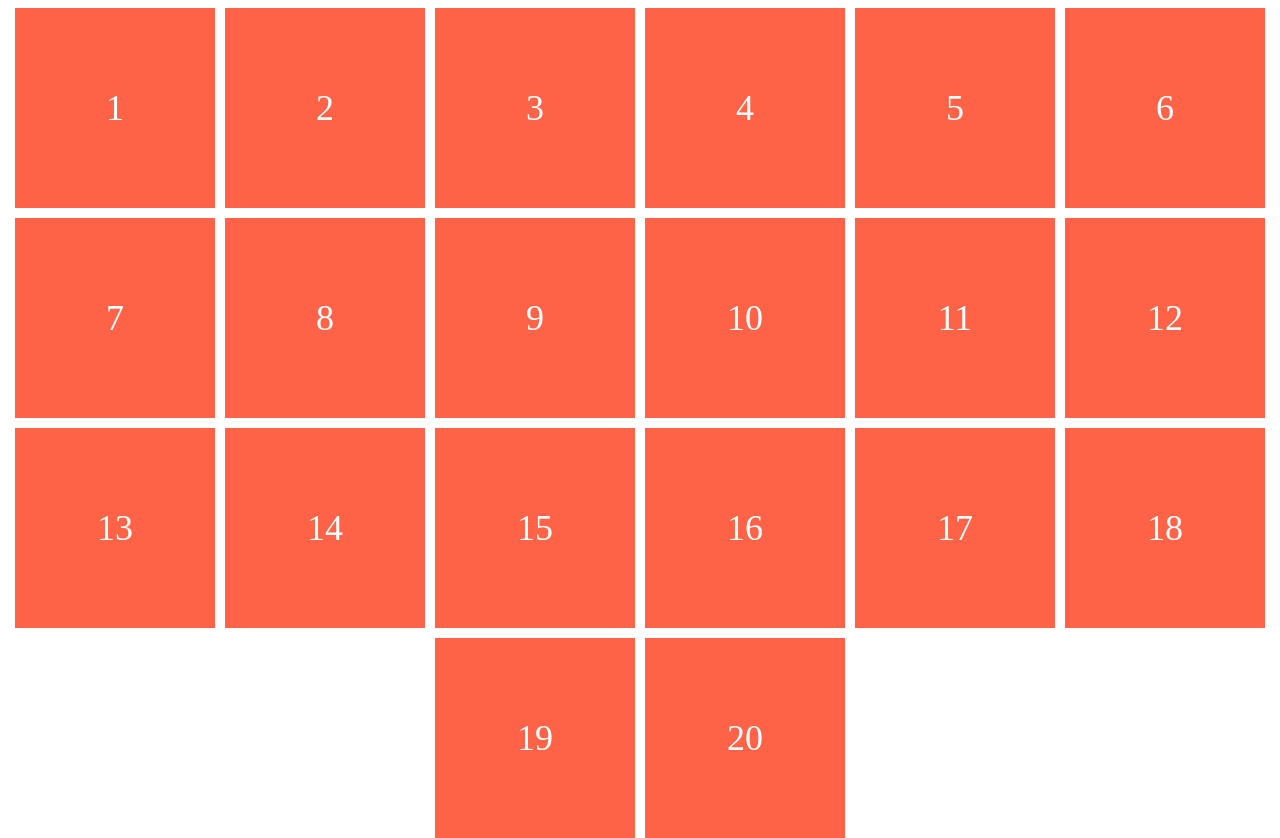
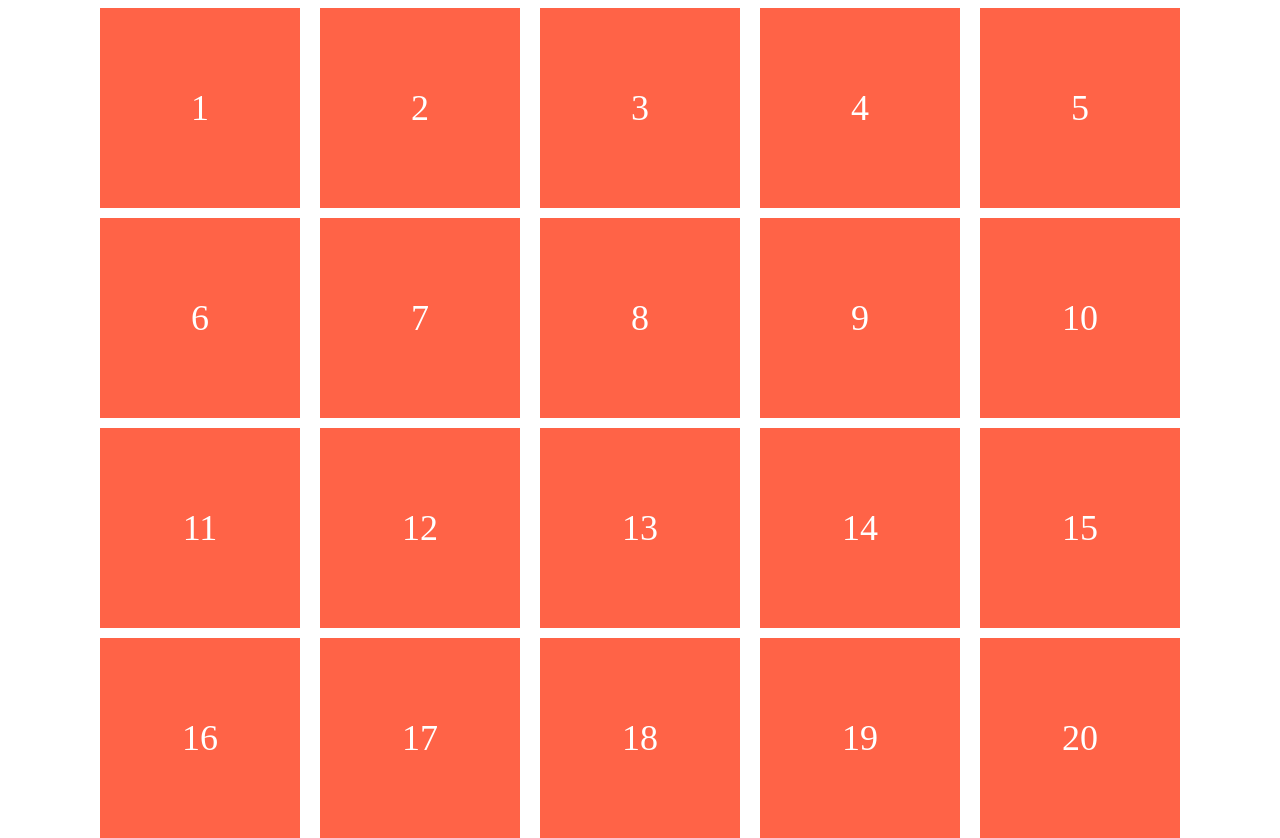
Before and after one commit to jiwonkim16/css-layout-masterclass, a plain HTML site: page index.html in a window 1280 px wide. Drawn offline with Linux system fonts and the light colour scheme.

Commit message:
🔥 Align Content

```diff
--- a/style.css
+++ b/style.css
@@ -1,9 +1,12 @@
 .father {
   display: flex;
   height: 100vh;
-  gap: 10px;
+  row-gap: 10px;
+  column-gap: 20px;
   justify-content: center;
   flex-flow: row wrap;
+  align-items: flex-start;
+  align-content: space-between;
 }
 
 .box {
```
